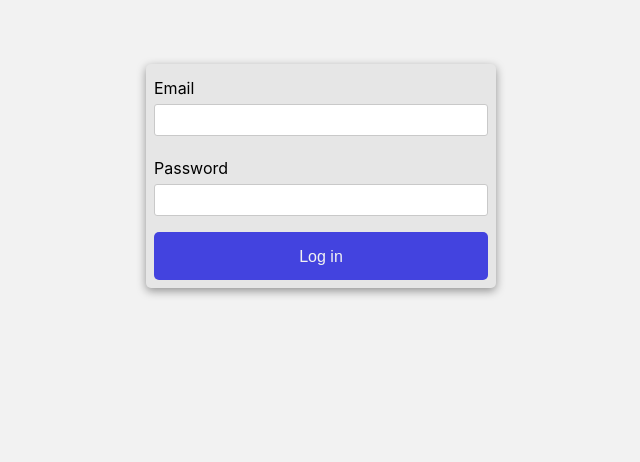
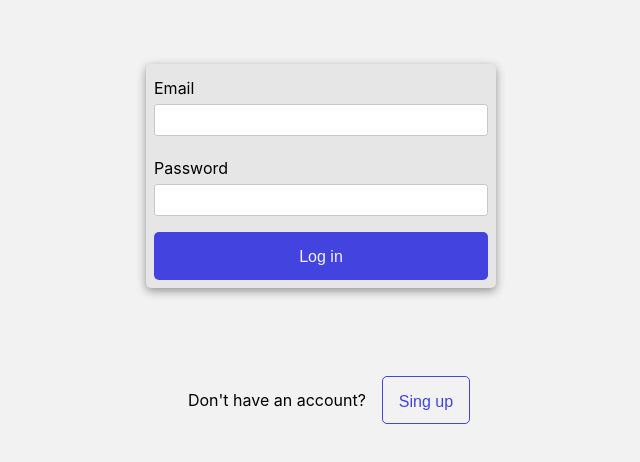
Before and after one commit to Exoldarium/sourcing-helper, a React (Vite) app in the folder frontend/: page /login in a window 1280 px wide. Shown: the top 462 px of the page, without its empty margins (319-959 px from the left). Built offline with nearby package versions, Linux system fonts and the light colour scheme; no server answers.

Commit message:
signup button, button colors refactoring

```diff
--- a/frontend/src/App.tsx
+++ b/frontend/src/App.tsx
@@ -1,5 +1,5 @@
 import { Route, Routes } from 'react-router-dom';
-import { UserLoginView } from './components/Login';
+import { UserAuth } from './components/UserAuth';
 import { Users } from './components/Users';
 import { NotificationMessage } from './components/NotificationMessage';
 import { Roles } from './components/AllRoles';
@@ -17,7 +17,7 @@ const App = () => {
       <Routes>
         <Route path="/" element={<Roles />} />
         <Route path="/:id" element={<SpecificRole />} />
-        <Route path="/login" element={<UserLoginView />} />
+        <Route path="/login" element={<UserAuth />} />
       </Routes>
     </>
   );
--- a/frontend/src/components/CustomStyles/ButtonStyles.tsx
+++ b/frontend/src/components/ReusableStyles/ButtonStyles.tsx
@@ -1,9 +1,9 @@
 import styled from 'styled-components';
 
-const ButtonStyles = styled.button<{ $buttonClicked?: boolean; }>`
+const ButtonStyles = styled.button<{ $buttonClicked?: boolean; $backgroundColor?: string; }>`
   height: var(--space-lg);
   width: auto;
-  background-color: ${props => props.$buttonClicked ? 'var(--neutral-500)' : 'var(--primary-300)'};
+  background-color: ${props => props.$buttonClicked ? 'var(--neutral-400)' : props.$backgroundColor};
   font-size: var(--font-md);
   color: var(--neutral-100);
   padding: var(--space-sm);
--- /dev/null
+++ b/frontend/src/components/UserAuth/CreateNewAccount/index.tsx
@@ -0,0 +1,25 @@
+import { useState } from 'react';
+import { ButtonStyles } from '../../ReusableStyles/ButtonStyles';
+import { CreateNewAccountStyles } from '../Login/CreateNewAccountStyles';
+
+const CreateNewAccount = () => {
+  const [buttonClicked, setButtonClicked] = useState(false);
+
+  return (
+    <CreateNewAccountStyles>
+      <p>Don't have an account?</p>
+      <ButtonStyles
+        type="submit"
+        $buttonClicked={buttonClicked}
+        $backgroundColor='var(--neutral-100)'
+        // aria-disabled={loginMutation.isPending}
+        onMouseDown={() => setButtonClicked(true)}
+        onMouseUp={() => setButtonClicked(false)}
+      >
+        Sing up
+      </ButtonStyles>
+    </CreateNewAccountStyles>
+  );
+};
+
+export { CreateNewAccount };
--- /dev/null
+++ b/frontend/src/components/UserAuth/Login/CreateNewAccountStyles.tsx
@@ -0,0 +1,19 @@
+import styled from 'styled-components';
+
+const CreateNewAccountStyles = styled.div`
+  display: flex;
+  flex-direction: row;
+  align-items: center;
+  justify-content: center;
+  margin: var(--space-sm);
+  p {
+    font-size: var(--font-md);
+    padding: var(--space-sm);
+  }
+  button {
+    color: var(--primary-300);
+    border: 1px solid var(--primary-300);
+  }
+`;
+
+export { CreateNewAccountStyles };
--- a/frontend/src/components/Login/index.tsx
+++ b/frontend/src/components/UserAuth/Login/index.tsx
@@ -1,17 +1,17 @@
+import { useState } from 'react';
+import { useForm } from '../../../hooks/useForm';
+import { useDispatchValue } from '../../../hooks/useNotificationContext';
 import { useNavigate } from 'react-router-dom';
-import { useForm } from '../../hooks/useForm';
-import { loginService } from '../../services/login';
 import { useMutation, useQueryClient } from '@tanstack/react-query';
-import { useDispatchValue } from '../../hooks/useNotificationContext';
-import { UserLogin } from '../../types';
-import { LoginStyles } from './styles/LoginStyles';
-import { ButtonStyles } from '../CustomStyles/ButtonStyles';
-import { useState } from 'react';
+import { loginService } from '../../../services/login';
+import { UserLogin } from '../../../types';
+import { LoginStyles } from '../styles/LoginStyles';
+import { ButtonStyles } from '../../ReusableStyles/ButtonStyles';
 
 // TODO: add a login indicator, button can be greyed out while the user is being logged
 // use loginMutation.isPending for a button color prop check
 
-const UserLoginView = () => {
+const Login = () => {
   const { inputs, handleInputs } = useForm({
     email: '',
     password: ''
@@ -65,6 +65,7 @@ const UserLoginView = () => {
       <ButtonStyles
         type="submit"
         $buttonClicked={buttonClicked}
+        $backgroundColor='var(--primary-300)'
         aria-disabled={loginMutation.isPending}
         onMouseDown={() => setButtonClicked(true)}
         onMouseUp={() => setButtonClicked(false)}
@@ -75,4 +76,4 @@ const UserLoginView = () => {
   );
 };
 
-export { UserLoginView };
+export { Login };
--- /dev/null
+++ b/frontend/src/components/UserAuth/index.tsx
@@ -0,0 +1,13 @@
+import { Login } from './Login';
+import { CreateNewAccount } from './CreateNewAccount';
+
+const UserAuth = () => {
+  return (
+    <>
+      <Login />
+      <CreateNewAccount />
+    </>
+  );
+};
+
+export { UserAuth };
```
Also changed, not shown: frontend/src/components/UserAuth/styles/LoginStyles.tsx (renamed from frontend/src/components/Login/styles/LoginStyles.tsx).
